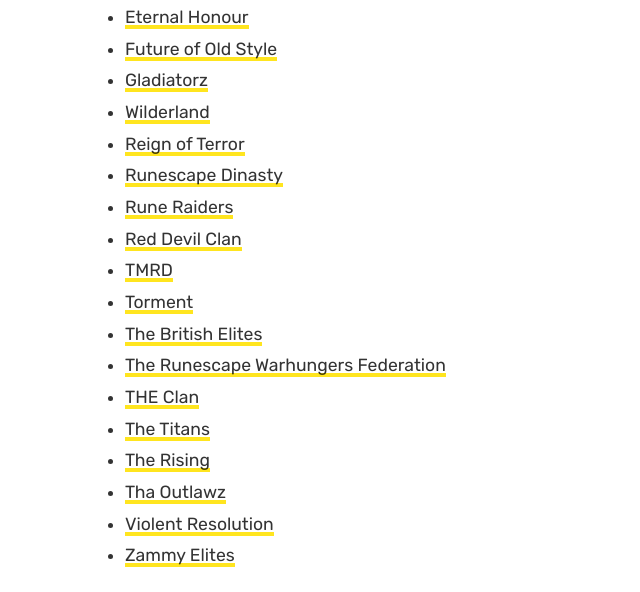
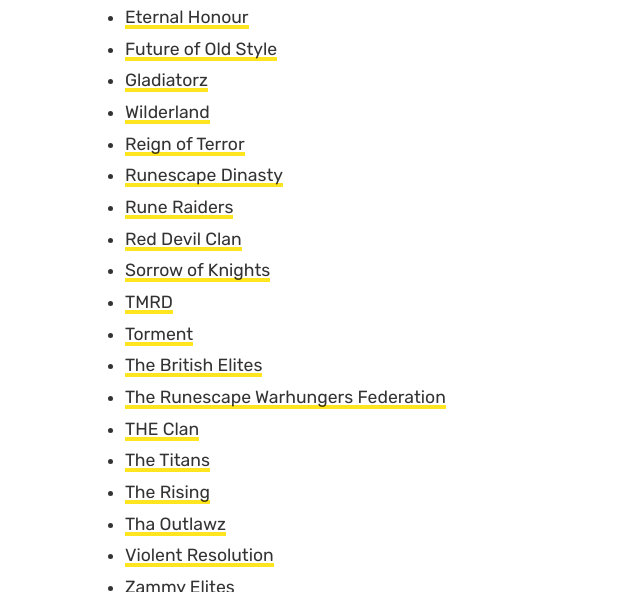
Before and after one commit to runescapehall/Runescape-Affiliate, a Jekyll site: the page built from runescape-clans.md, in a window 1280 px wide and 900 px high, scrolled down 736 px, cut to the strip 0-592 px from the top of the window. Shown: the whole strip, without its empty margins (0-640 px from the left). Built offline with Jekyll 4.4.1, drawn with Linux system fonts in a browser that asks for light colours; comment, search, counter and statistics services are not loaded.

Commit message:
Update runescape-clans.md

```diff
--- a/runescape-clans.md
+++ b/runescape-clans.md
@@ -27,6 +27,7 @@
 - [Runescape Dinasty](https://www.runescapehall.net/2020/03/03/Runesacpe-Dinasty-Memberlist.html)
 - [Rune Raiders](https://www.runescapehall.net/rune-raiders)
 - [Red Devil Clan](https://www.runescapehall.net/2020/02/red-devil-clan-in-2007.html)
+- [Sorrow of Knights](https://www.runescapehall.net/sorrow-of-knights)
 - [TMRD](https://www.runescapehall.net/tmrd)
 - [Torment](https://www.runescapehall.net/torment-clan-osrs)
 - [The British Elites](https://www.runescapehall.net/the-british-elites-runescape-clan)
```
